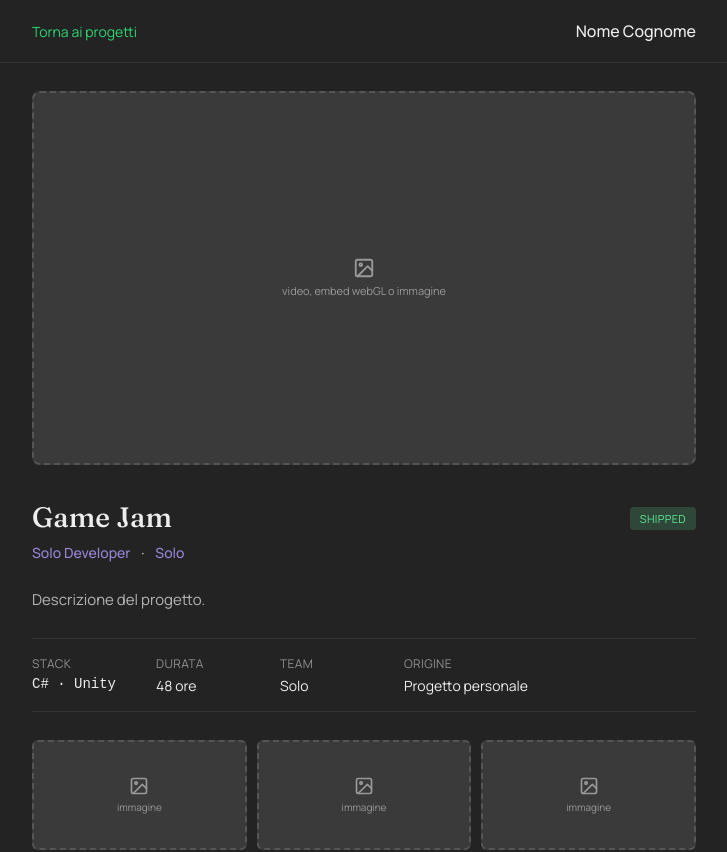
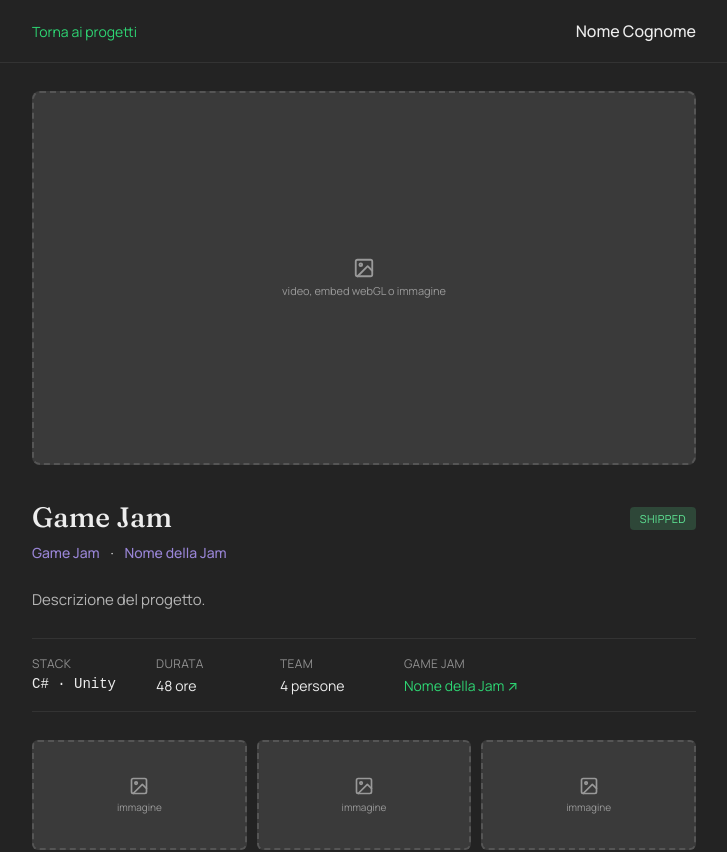
Before and after one commit to camilla-bianca/camilla-bianca.github.io, a React (Vite) app: page /progetti/game-jam-esempio in a window 1280 px wide. Shown: the top 852 px of the page, without its empty margins (276-1003 px from the left). Built offline with nearby package versions, Linux system fonts and the light colour scheme.

Commit message:
Add Game Jams as a project type and new icons for project types

```diff
--- a/src/components/ProjectCard.css
+++ b/src/components/ProjectCard.css
@@ -114,8 +114,8 @@
 }
 
 .card-origin svg {
-  width: 13px;
-  height: 13px;
+  width: 15px;
+  height: 15px;
   flex-shrink: 0;
 }
 
--- a/src/components/ProjectCard.jsx
+++ b/src/components/ProjectCard.jsx
@@ -10,8 +10,10 @@ const statusLabels = {
 const originIcons = {
   company: (
     <svg viewBox="0 0 24 24" fill="none" stroke="currentColor" strokeWidth="2" strokeLinecap="round" strokeLinejoin="round">
-      <rect x="2" y="7" width="20" height="14" rx="2" />
-      <path d="M16 21V5a2 2 0 0 0-2-2h-4a2 2 0 0 0-2 2v16" />
+      <path d="M3 7m0 2a2 2 0 0 1 2 -2h14a2 2 0 0 1 2 2v9a2 2 0 0 1 -2 2h-14a2 2 0 0 1 -2 -2z" />
+      <path d="M8 7v-2a2 2 0 0 1 2 -2h4a2 2 0 0 1 2 2v2" />
+      <path d="M12 12l0 .01" />
+      <path d="M3 13a20 20 0 0 0 18 0" />
     </svg>
   ),
   personal: (
@@ -22,8 +24,13 @@ const originIcons = {
   ),
   course: (
     <svg viewBox="0 0 24 24" fill="none" stroke="currentColor" strokeWidth="2" strokeLinecap="round" strokeLinejoin="round">
-      <path d="M22 10 12 5 2 10l10 5 10-5Z" />
-      <path d="M6 12v5c0 1.5 3 3 6 3s6-1.5 6-3v-5" />
+      <path d="M22 9l-10 -4l-10 4l10 4l10 -4v6" />
+      <path d="M6 10.6v5.4a6 3 0 0 0 12 0v-5.4" />
+    </svg>
+  ),
+  'game-jam': (
+    <svg viewBox="0 0 24 24" fill="none" stroke="currentColor" strokeWidth="2" strokeLinecap="round" strokeLinejoin="round">
+      <path d="M13 3l0 7l6 0l-8 11l0 -7l-6 0l8 -11" />
     </svg>
   ),
 }
--- a/src/data/projects.js
+++ b/src/data/projects.js
@@ -52,17 +52,17 @@ export const projects = [
     slug: 'game-jam-esempio',
     title: 'Game Jam',
     status: 'shipped',
-    origin: 'personal',
-    role: 'Solo Developer',
-    company: null,
-    companyUrl: null,
+    origin: 'game-jam',
+    role: 'Game Jam',
+    company: 'Nome della Jam',
+    companyUrl: 'https://itch.io/jam/nome-jam',
     stack: 'C# · Unity',
     duration: '48 ore',
-    team: 'Solo',
+    team: '4 persone',
     description: 'Descrizione del progetto.',
     externalLink: { label: 'Guarda su itch.io', url: 'https://itch.io' },
     gallery: [1, 2, 3],
-    },
+  },
 ]
 
 export function getProjectBySlug(slug) {
--- a/src/pages/ProjectDetail.jsx
+++ b/src/pages/ProjectDetail.jsx
@@ -17,7 +17,10 @@ function getFourthField(project) {
   if (project.origin === 'course') {
     return { label: 'CORSO', value: project.company, url: project.companyUrl }
   }
-  return { label: 'ORIGINE', value: 'Progetto personale', url: null }
+  if (project.origin === 'game-jam') {
+    return { label: 'GAME JAM', value: project.company, url: project.companyUrl }
+  }
+  return { label: 'TIPO', value: 'Progetto Personale', url: null }
 }
 
 function ProjectDetail() {
@@ -67,8 +70,12 @@ function ProjectDetail() {
 
           <div className="project-origin">
             <span className="role-company">{project.role}</span>
-            <span className="separator"> · </span>
-            <span className="role-company">{project.company || 'Solo'}</span>
+            {project.company && (
+              <>
+                <span className="separator"> · </span>
+                <span className="role-company">{project.company}</span>
+              </>
+            )}
           </div>
 
           <p className="project-description">{project.description}</p>
```
